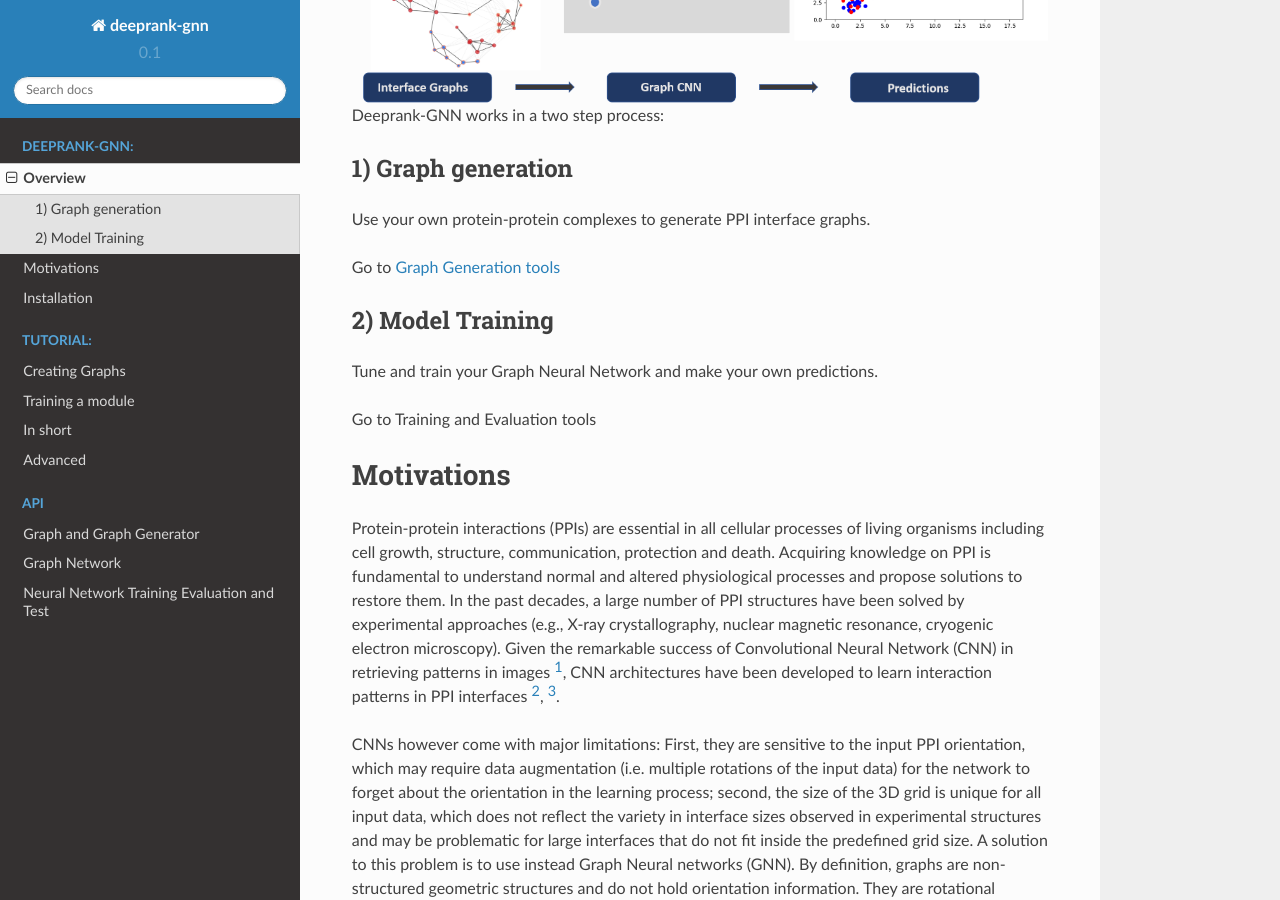
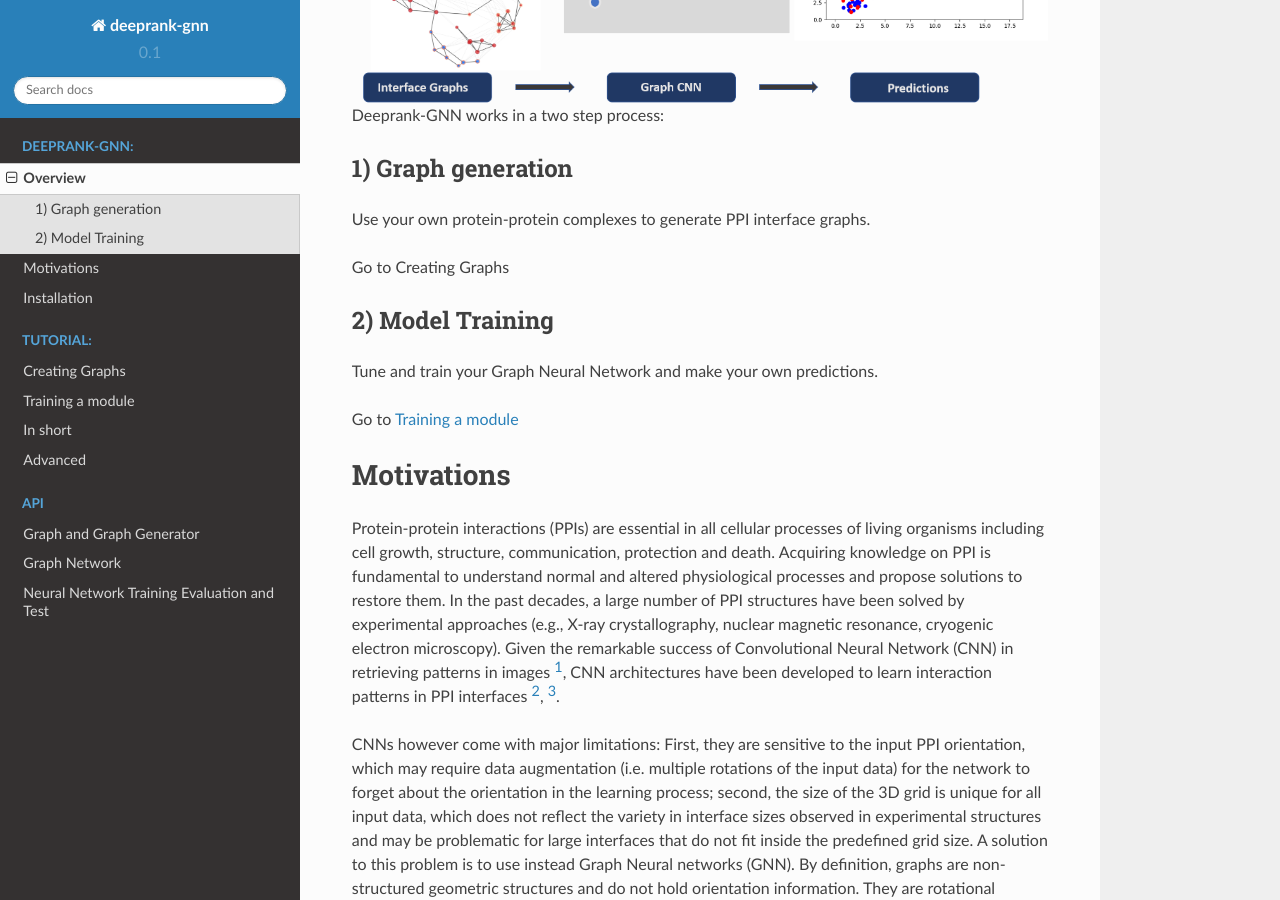
Before and after one commit to DeepRank/Deeprank-GNN, a Sphinx documentation site: the page built from docs/overview.rst, in a window 1280 px wide and 900 px high, scrolled down 453 px. Built offline with Sphinx 7.4.7 and the Read the Docs theme 2.0.0, drawn with Linux system fonts in a browser that asks for light colours.

Commit message:
Update overview.rst

```diff
--- a/docs/overview.rst
+++ b/docs/overview.rst
@@ -15,14 +15,14 @@ Deeprank-GNN works in a two step process:
 
 Use your own protein-protein complexes to generate PPI interface graphs.
 
-Go to :ref:`Graph Generation tools<Graph Generation tools>`
+Go to :ref:`Creating Graphs<Creating Graphs>`
 
 2) Model Training
 -------------------------
 
 Tune and train your Graph Neural Network and make your own predictions.
 
-Go to :ref:`Training and Evaluation tools<Training and Evaluation tools>`
+Go to :ref:`Training a module<Training a module>`
 
 
 Motivations
```
